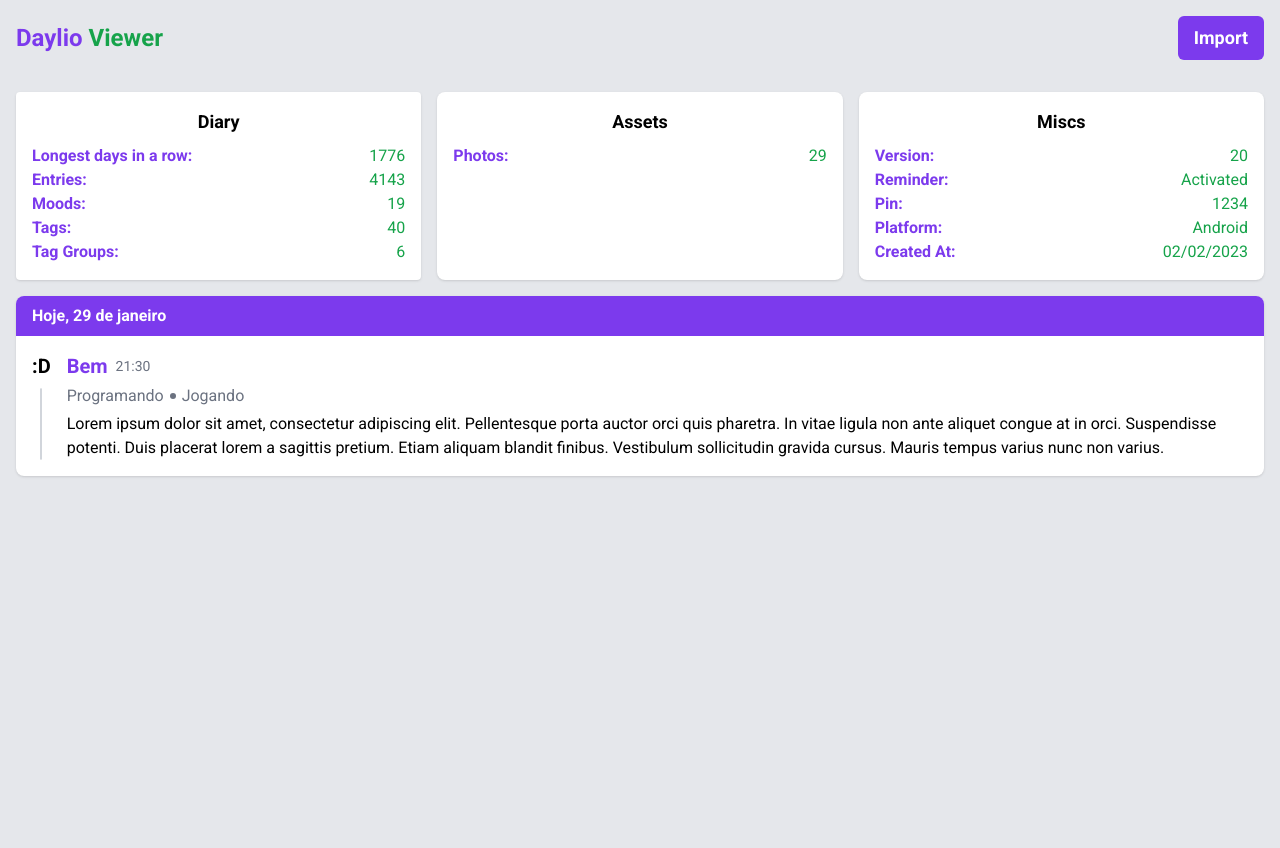
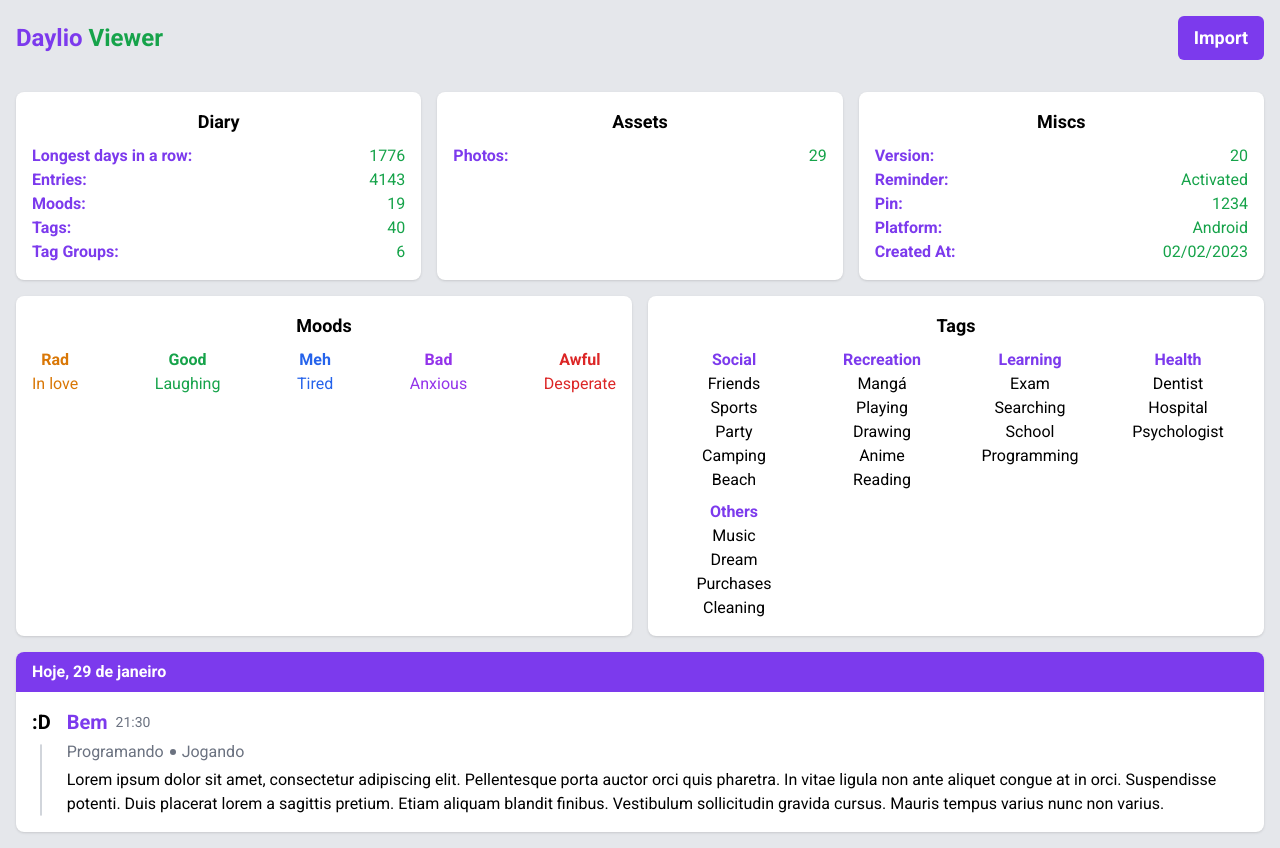
Before and after one commit to Lego4m/daylio-viewer, a React (Create React App) app: page / in a window 1280 px wide. Before the commit the page ends 800 px from the top, so only its background shows below. Built offline with nearby package versions, Linux system fonts and the light colour scheme.

Commit message:
Add Moods and Tags list * Change "rounded" to "rounded-lg" in Diary section

```diff
--- a/src/App.tsx
+++ b/src/App.tsx
@@ -17,7 +17,7 @@
       </header>
 
       <main className="mt-8 flex flex-col gap-4 md:flex-row">
-        <section className="flex flex-1 flex-col rounded bg-white p-4 shadow">
+        <section className="flex flex-1 flex-col rounded-lg bg-white p-4 shadow">
           <h1 className="mb-2 text-center text-lg font-bold">Diary</h1>
 
           <p className="flex flex-row justify-between">
@@ -85,6 +85,91 @@
         </section>
       </main>
 
+      <main className="mt-4 flex flex-col gap-4 md:flex-row">
+        <section className="flex flex-1 flex-col rounded-lg bg-white p-4 shadow">
+          <h1 className="mb-2 text-center text-lg font-bold">Moods</h1>
+
+          <ul className="flex flex-col justify-between gap-2 text-center lg:flex-row">
+            <li className="flex flex-col text-amber-600">
+              <p className="font-bold">Rad</p>
+              <p>In love</p>
+            </li>
+
+            <li className="flex flex-col text-green-600">
+              <p className="font-bold">Good</p>
+              <p>Laughing</p>
+            </li>
+
+            <li className="flex flex-col text-blue-600">
+              <p className="font-bold">Meh</p>
+              <p>Tired</p>
+            </li>
+
+            <li className="flex flex-col text-purple-600">
+              <p className="font-bold">Bad</p>
+              <p>Anxious</p>
+            </li>
+
+            <li className="flex flex-col text-red-600">
+              <p className="font-bold">Awful</p>
+              <p>Desperate</p>
+            </li>
+          </ul>
+        </section>
+
+        <section className="flex flex-1 flex-col rounded-lg bg-white p-4 shadow">
+          <h1 className="mb-2 text-center text-lg font-bold">Tags</h1>
+
+          <ul className="grid grid-cols-2 gap-2 text-center lg:grid-cols-4">
+            <li>
+              <h1 className="font-bold text-violet-600">Social</h1>
+
+              <p>Friends</p>
+              <p>Sports</p>
+              <p>Party</p>
+              <p>Camping</p>
+              <p>Beach</p>
+            </li>
+
+            <li>
+              <h1 className="font-bold text-violet-600">Recreation</h1>
+
+              <p>Mangá</p>
+              <p>Playing</p>
+              <p>Drawing</p>
+              <p>Anime</p>
+              <p>Reading</p>
+            </li>
+
+            <li>
+              <h1 className="font-bold text-violet-600">Learning</h1>
+
+              <p>Exam</p>
+              <p>Searching</p>
+              <p>School</p>
+              <p>Programming</p>
+            </li>
+
+            <li>
+              <h1 className="font-bold text-violet-600">Health</h1>
+
+              <p>Dentist</p>
+              <p>Hospital</p>
+              <p>Psychologist</p>
+            </li>
+
+            <li>
+              <h1 className="font-bold text-violet-600">Others</h1>
+
+              <p>Music</p>
+              <p>Dream</p>
+              <p>Purchases</p>
+              <p>Cleaning</p>
+            </li>
+          </ul>
+        </section>
+      </main>
+
       <ul className="mt-4 flex flex-col gap-4">
         <li className="rounded-lg bg-white shadow">
           <header className="rounded-t-lg bg-violet-600 py-2 px-4">
```
